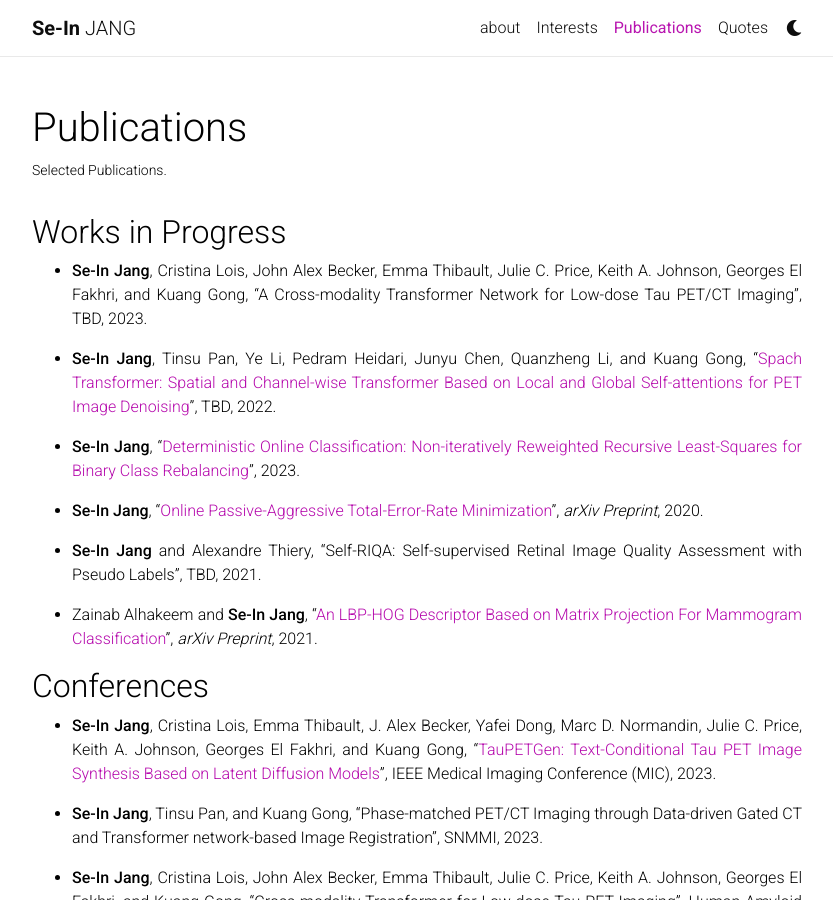
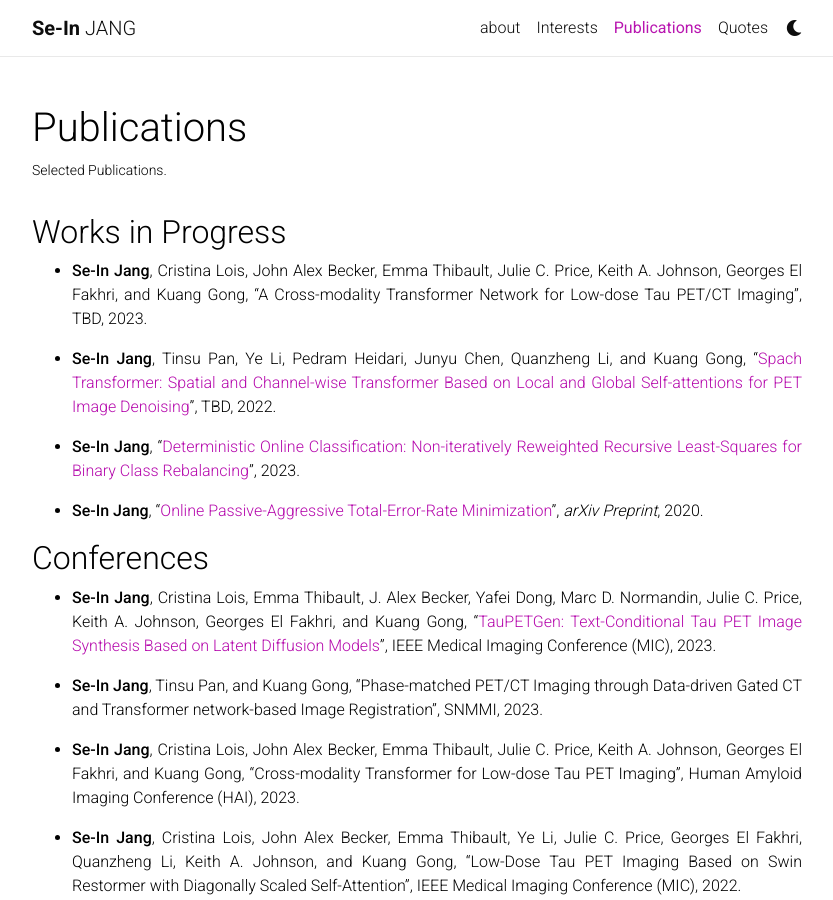
Before and after one commit to sijang/sijang.github.io, a Jekyll site: the page built from _pages/publications.md, in a window 1280 px wide and 900 px high. Shown: the whole window, without its empty margins (223-1056 px from the left). Built offline with Jekyll 4.4.1, drawn with Linux system fonts in a browser that asks for light colours; nearby versions of some CDN libraries; a style sheet for code colours, icons or effects is not loaded.

Commit message:
Update publications.md

```diff
--- a/_pages/publications.md
+++ b/_pages/publications.md
@@ -21,11 +21,7 @@ nav: true
 - **Se-In Jang**, "[Online Passive-Aggressive Total-Error-Rate Minimization](https://arxiv.org/abs/2002.01771){:target="_blank"}", *arXiv Preprint*, 2020.
 {: style="text-align: justify"}
 
-- **Se-In Jang** and Alexandre Thiery, "Self-RIQA: Self-supervised Retinal Image Quality Assessment with Pseudo Labels", TBD, 2021.
-{: style="text-align: justify"}
 
-- Zainab Alhakeem and **Se-In Jang**, "[An LBP-HOG Descriptor Based on Matrix Projection For Mammogram Classification](https://arxiv.org/abs/1904.00187){:target="_blank"}", *arXiv Preprint*, 2021.
-{: style="text-align: justify"}
 
 
 ## Conferences
```
